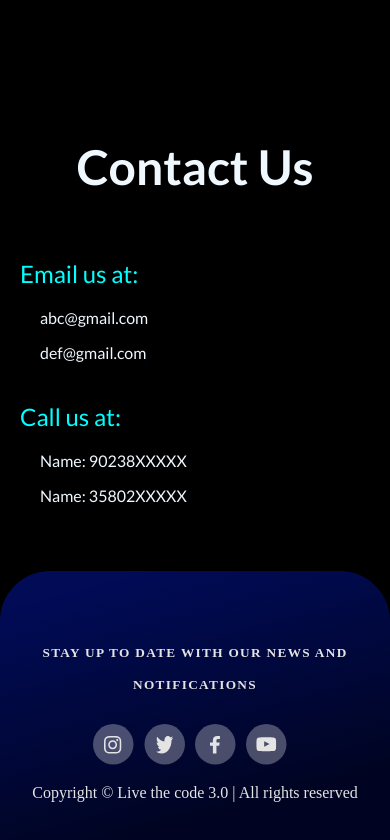
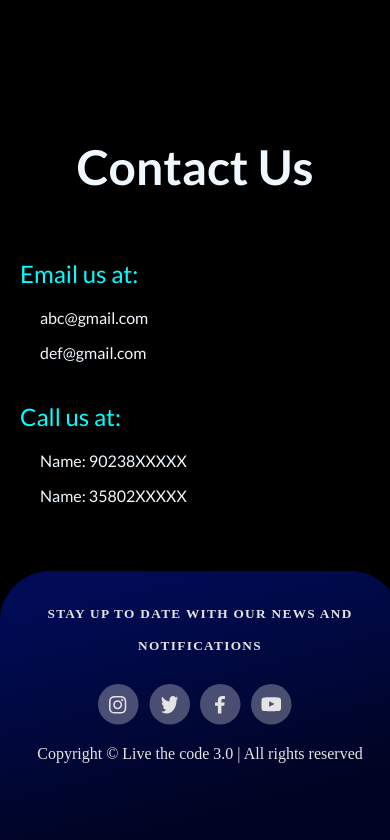
Before and after one commit to kartik1809/live-the-code-3.0, a React (Vite) app: page / in a window 390 px wide. Shown: the part 9817-10657 px from the top of the page. Built offline with nearby package versions, Linux system fonts and the light colour scheme.

Commit message:
merged footer

```diff
--- a/src/Components/Footer/FooterSection.css
+++ b/src/Components/Footer/FooterSection.css
@@ -21,3 +21,15 @@
   font-size: 16px;
   line-height: 25.6px;
 }
+
+@media screen and (max-width: 400px) {
+  .footer-section {
+    padding-bottom: 5em;
+    width: 400px;
+  }
+  .footer-heading {
+    padding-top: 2em;
+  }
+
+
+}
```
